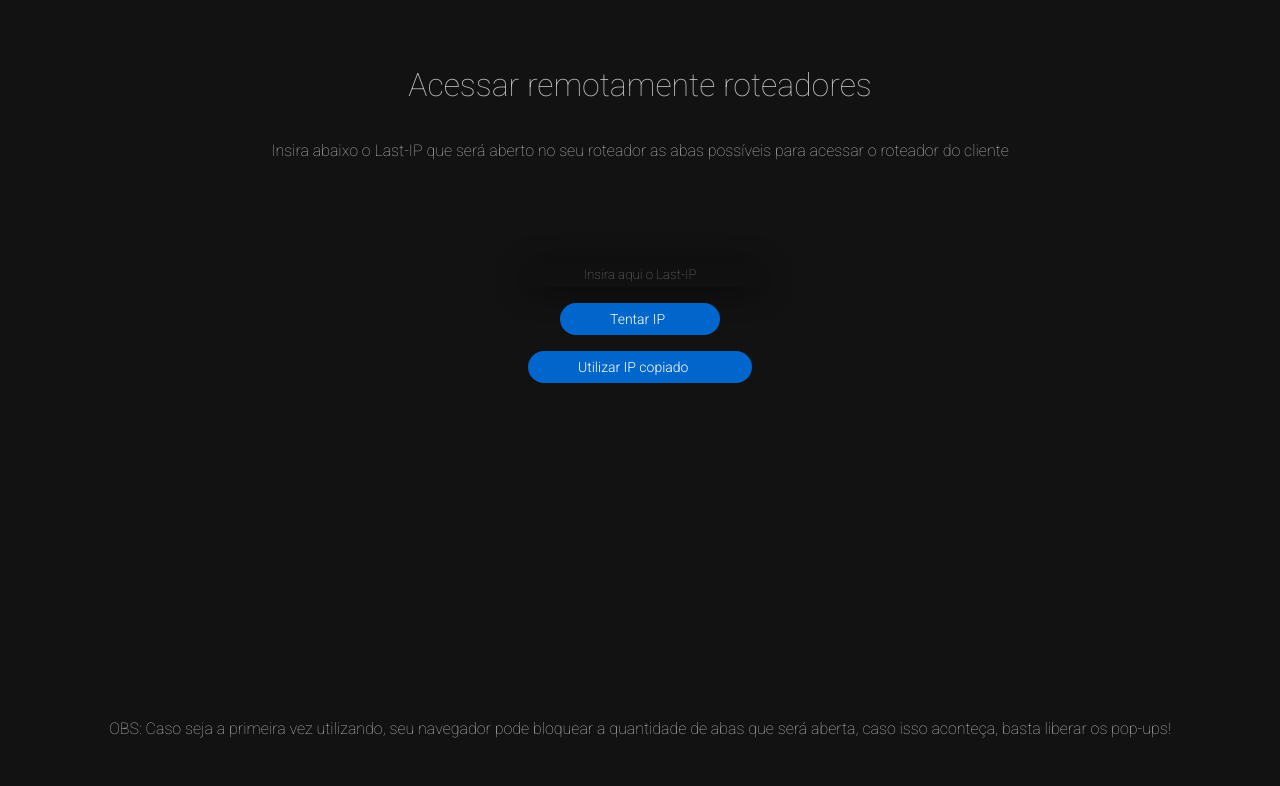
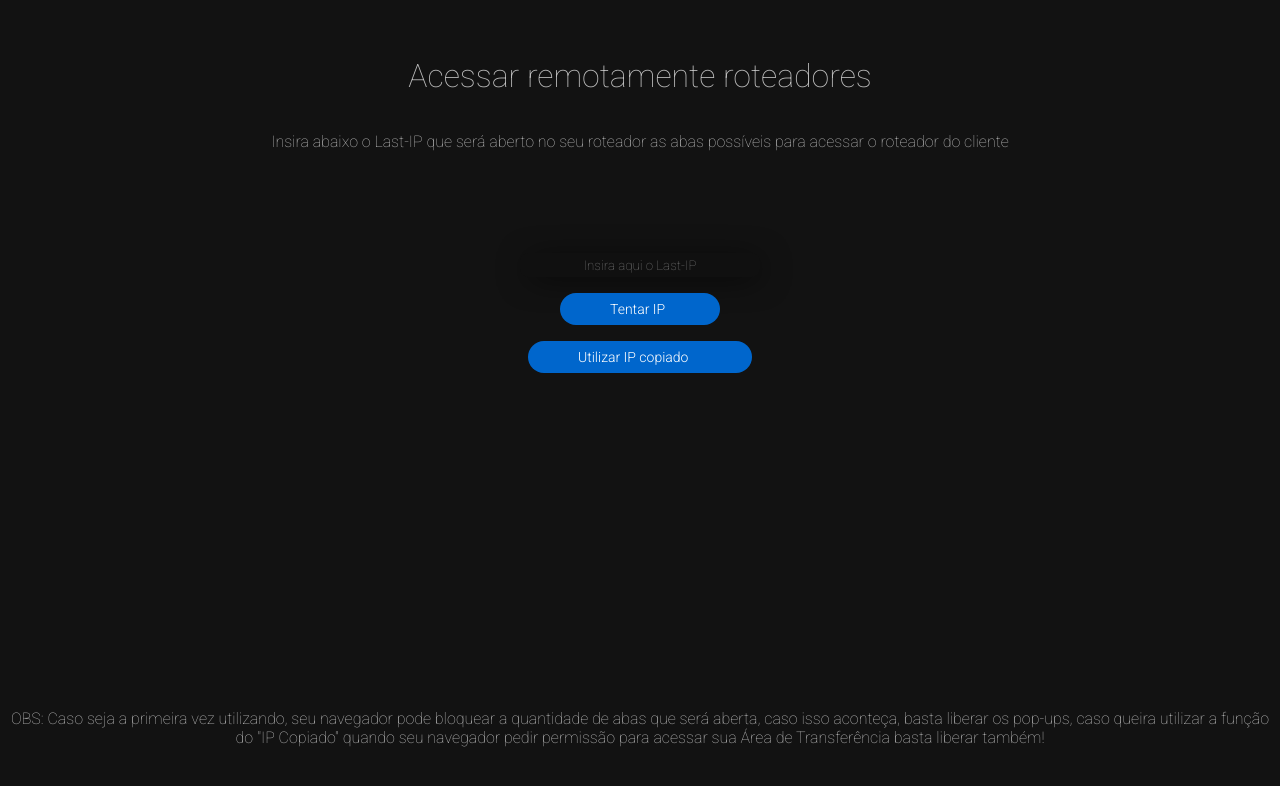
Before and after one commit to matheus-maeda/ip-tester, a React (Create React App) app: page / in a window 1280 px wide. Shown: the top 786 px of the page. Built offline with nearby package versions, Linux system fonts and the light colour scheme.

Commit message:
2 files modified

```diff
--- a/App.tsx
+++ b/App.tsx
@@ -21,19 +21,22 @@ export default function App() {
       setError('Insira um endereço IP válido');
     }
   }
-  function handleClick1() {
+  async function handleClick1() {
     try {
-      var urlhttps = 'https://' + window.ClipboardItem.toString();
-      console.log(window.ClipboardItem.toString());
+      var object = await navigator.clipboard.readText();
+    } finally {
+      try {
+        var urlhttps = 'https://' + object;
         window.open(urlhttps, '_blank');
         urlhttps += ':8082';
         window.open(urlhttps, '_blank');
-      var urlhttp = 'http://' + window.Clipboard.toString();
+        var urlhttp = 'http://' + object;
         window.open(urlhttp, '_blank');
         urlhttp += ':8082';
         window.open(urlhttp, '_blank');
       } catch (e) {
         setError('Insira um endereço IP válido');
+      }
     }
   }
 
@@ -67,10 +70,12 @@ export default function App() {
         </button>
       </div>
       <div className="errors">
-        <p>
+        <p id="OBS">
           OBS: Caso seja a primeira vez utilizando, seu navegador pode bloquear
           a quantidade de abas que será aberta, caso isso aconteça, basta
-          liberar os pop-ups!
+          liberar os pop-ups, caso queira utilizar a função do "IP Copiado"
+          quando seu navegador pedir permissão para acessar sua Área de
+          Transferência basta liberar também!
         </p>
       </div>
     </div>
--- a/style.css
+++ b/style.css
@@ -45,7 +45,8 @@
   align-items: center;
 }
 
-#sendButton, #sendButtonClipboard {
+#sendButton,
+#sendButtonClipboard {
   margin-top: 1rem;
   height: 2rem;
   width: 10rem;
@@ -67,7 +68,8 @@
   cursor: pointer;
 }
 
-#sendButton:hover, #sendButtonClipboard:hover {
+#sendButton:hover,
+#sendButtonClipboard:hover {
   transition: 500ms;
   padding: 10px 50px;
   transform: translateY(-0px);
@@ -101,3 +103,7 @@
 .error p {
   height: 1rem;
 }
+
+#OBS {
+  text-align: center;
+}
```
Lines whose indentation alone changed are shown as unchanged.
